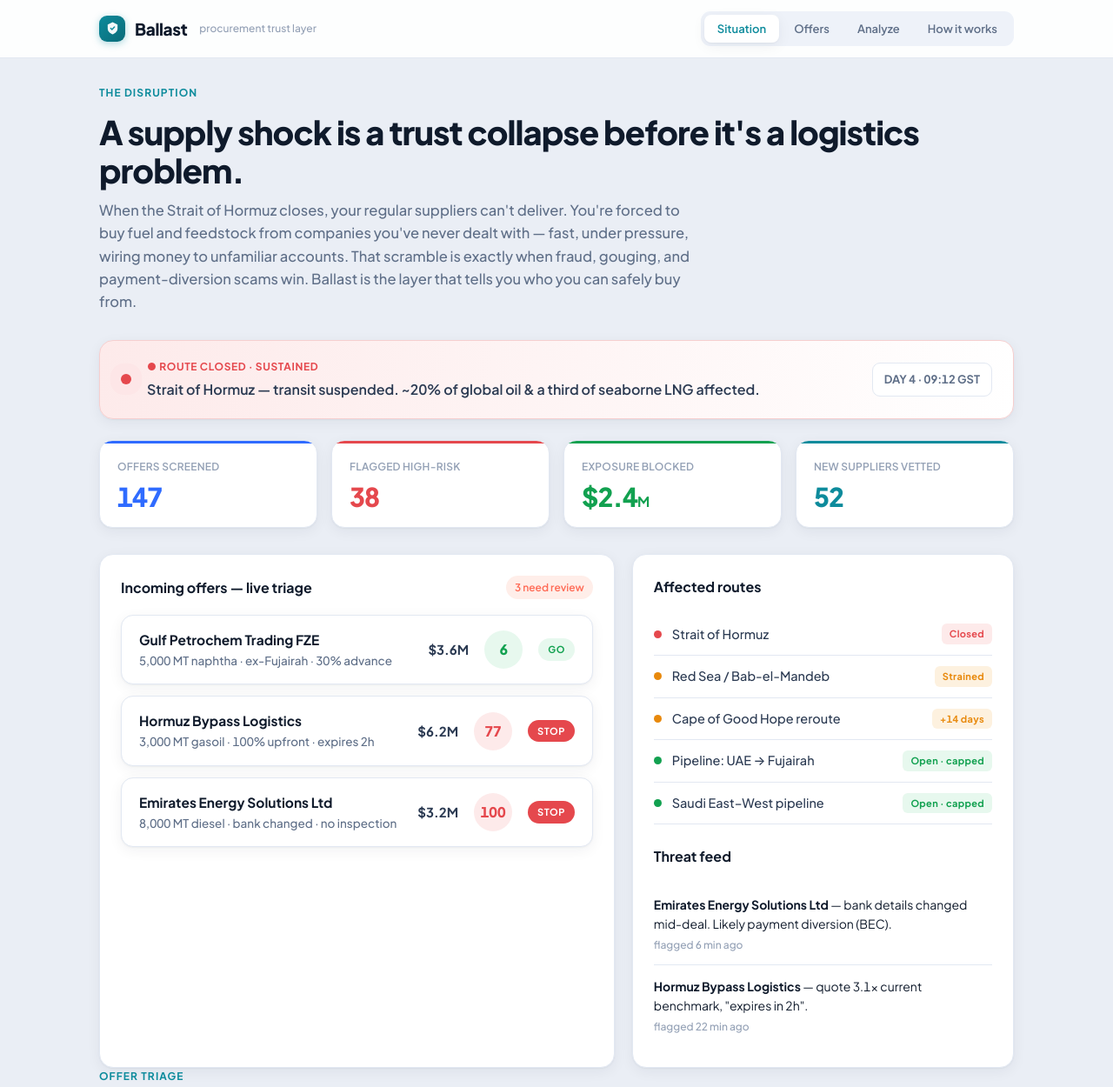
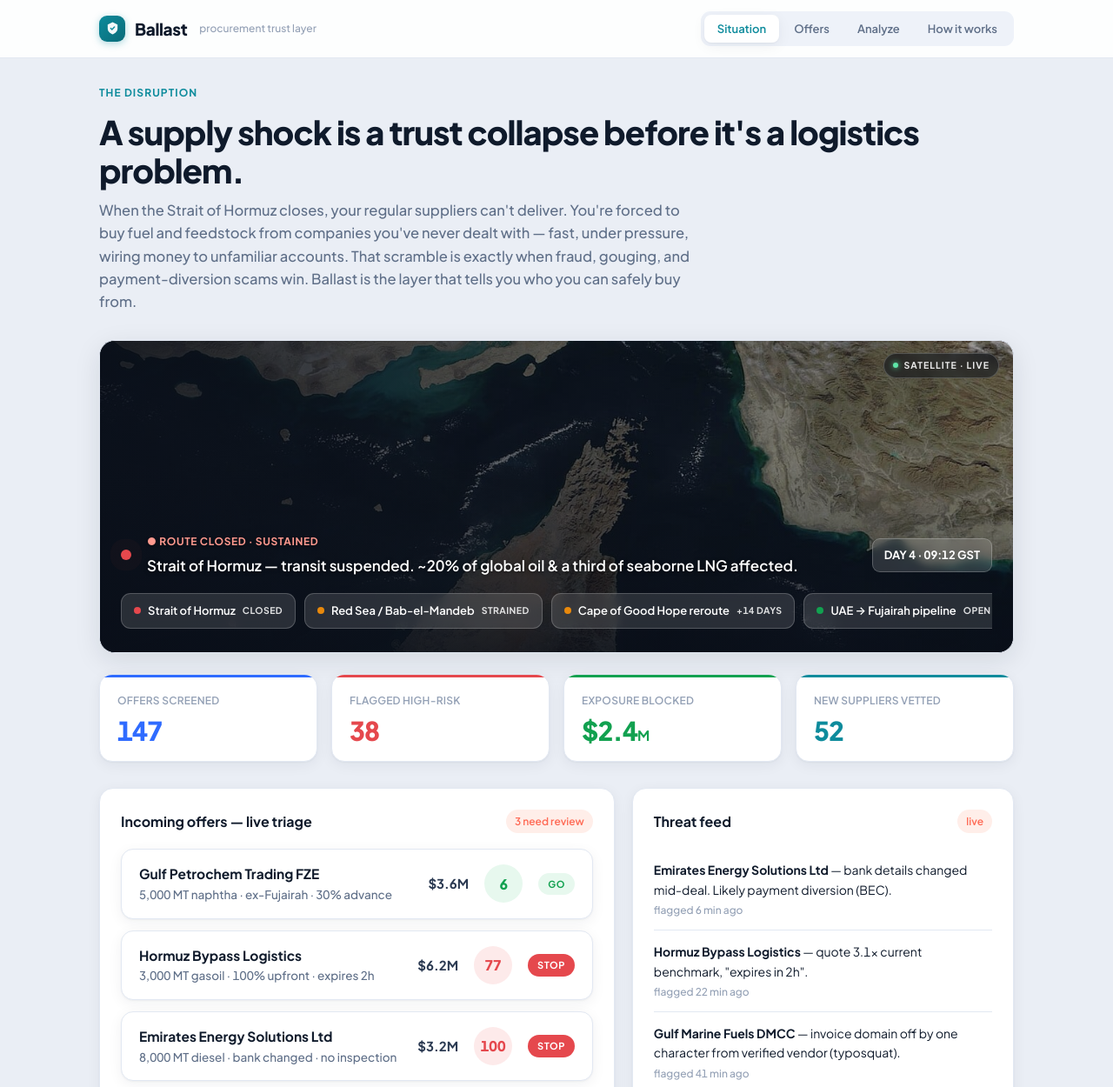
Before and after one commit to RithishPK/Ballast, a plain HTML site: page index.html in a window 1280 px wide. Shown: the top 1250 px of the page at 87% size. Drawn offline with Linux system fonts and the light colour scheme.

Commit message:
Bigger hero + scrollable route ticker + threat feed

```diff
--- a/index.html
+++ b/index.html
@@ -50,13 +50,26 @@
   .sub{color:var(--muted);font-size:16.5px;max-width:700px;margin:0 0 30px;font-weight:500;}
 
   /* ---------- scenario banner ---------- */
-  .scenario{background:linear-gradient(100deg,var(--stop-t),var(--surface));border:1px solid #f6cfcf;border-radius:16px;padding:20px 24px;margin-bottom:24px;display:flex;align-items:center;gap:18px;flex-wrap:wrap;box-shadow:var(--shadow);}
+  .scenario{position:relative;overflow:hidden;border-radius:18px;margin-bottom:24px;min-height:360px;display:flex;align-items:flex-end;background:#0d1626 url('strait_of_hormuz.jpeg') center 35%/cover no-repeat;box-shadow:var(--shadow-lg);border:1px solid var(--line);}
+  .scenario::before{content:"";position:absolute;inset:0;background:linear-gradient(95deg,rgba(9,14,24,.90) 0%,rgba(9,14,24,.60) 45%,rgba(9,14,24,.16) 100%);}
+  .scenario::after{content:"";position:absolute;inset:0;background:linear-gradient(180deg,transparent 38%,rgba(9,14,24,.74) 100%);}
+  .scenario-inner{position:relative;z-index:2;width:100%;padding:24px;display:flex;flex-direction:column;justify-content:flex-end;gap:18px;}
+  .scenario-alert{display:flex;align-items:center;gap:18px;flex-wrap:wrap;}
+  .sat-tag{position:absolute;top:14px;right:16px;z-index:2;font-weight:700;font-size:10.5px;letter-spacing:.1em;text-transform:uppercase;color:rgba(255,255,255,.9);background:rgba(9,14,24,.5);backdrop-filter:blur(4px);padding:5px 10px;border-radius:20px;border:1px solid rgba(255,255,255,.2);display:flex;align-items:center;gap:6px;}
+  .sat-tag .live{width:6px;height:6px;border-radius:50%;background:#5ee6a8;box-shadow:0 0 6px #5ee6a8;}
   .pulse{width:12px;height:12px;border-radius:50%;background:var(--stop);flex-shrink:0;animation:pulse 2s infinite;}
-  @keyframes pulse{0%{box-shadow:0 0 0 0 rgba(229,72,77,.45);}70%{box-shadow:0 0 0 13px rgba(229,72,77,0);}100%{box-shadow:0 0 0 0 rgba(229,72,77,0);}}
-  .scenario .txt{flex:1;min-width:250px;}
-  .scenario .status{font-weight:700;font-size:12px;color:var(--stop);letter-spacing:.05em;text-transform:uppercase;margin-bottom:4px;}
-  .scenario .headline{font-weight:600;font-size:16px;color:var(--ink-2);}
-  .scenario .day{font-weight:700;font-size:13px;color:var(--muted);white-space:nowrap;background:var(--surface);padding:8px 13px;border-radius:9px;border:1px solid var(--line);}
+  @keyframes pulse{0%{box-shadow:0 0 0 0 rgba(229,72,77,.5);}70%{box-shadow:0 0 0 13px rgba(229,72,77,0);}100%{box-shadow:0 0 0 0 rgba(229,72,77,0);}}
+  .scenario .txt{flex:1;min-width:240px;}
+  .scenario .status{font-weight:700;font-size:12px;color:#ff9a8f;letter-spacing:.05em;text-transform:uppercase;margin-bottom:5px;text-shadow:0 1px 3px rgba(0,0,0,.5);}
+  .scenario .headline{font-weight:600;font-size:17px;color:#fff;text-shadow:0 1px 4px rgba(0,0,0,.6);}
+  .scenario .day{font-weight:700;font-size:13px;color:#fff;white-space:nowrap;background:rgba(255,255,255,.14);backdrop-filter:blur(4px);padding:8px 13px;border-radius:9px;border:1px solid rgba(255,255,255,.22);}
+  .route-ticker{display:flex;gap:10px;overflow-x:auto;padding-bottom:3px;scrollbar-width:thin;scrollbar-color:rgba(255,255,255,.3) transparent;}
+  .route-ticker::-webkit-scrollbar{height:6px;}
+  .route-ticker::-webkit-scrollbar-thumb{background:rgba(255,255,255,.28);border-radius:3px;}
+  .route-ticker::-webkit-scrollbar-track{background:transparent;}
+  .rchip{flex:0 0 auto;display:flex;align-items:center;gap:8px;background:rgba(255,255,255,.13);backdrop-filter:blur(6px);border:1px solid rgba(255,255,255,.2);color:#fff;font-weight:600;font-size:13px;padding:9px 14px;border-radius:11px;white-space:nowrap;}
+  .rchip .rdot{width:8px;height:8px;border-radius:50%;flex-shrink:0;}
+  .rchip .rstat{font-weight:700;font-size:10.5px;opacity:.85;text-transform:uppercase;letter-spacing:.04em;}
 
   /* ---------- metric cards ---------- */
   .metrics{display:grid;grid-template-columns:repeat(4,1fr);gap:16px;margin-bottom:30px;}
@@ -166,6 +179,10 @@
   }
   @media(max-width:620px){
     body{overflow-x:hidden;}
+    .scenario{min-height:300px;}
+    .scenario-alert{align-items:flex-start;flex-direction:column;gap:12px;}
+    .scenario .txt{min-width:0;}
+    .scenario .day{order:3;align-self:flex-start;}
     .topbar-inner{flex-wrap:wrap;gap:12px;padding:11px 16px;}
     nav.views{margin-left:0;width:100%;overflow-x:auto;-webkit-overflow-scrolling:touch;justify-content:flex-start;scrollbar-width:none;}
     nav.views::-webkit-scrollbar{display:none;}
@@ -235,12 +252,24 @@
     <p class="sub">When the Strait of Hormuz closes, your regular suppliers can't deliver. You're forced to buy fuel and feedstock from companies you've never dealt with — fast, under pressure, wiring money to unfamiliar accounts. That scramble is exactly when fraud, gouging, and payment-diversion scams win. Ballast is the layer that tells you who you can safely buy from.</p>
 
     <div class="scenario">
-      <span class="pulse"></span>
-      <div class="txt">
-        <div class="status">● Route closed · sustained</div>
-        <div class="headline">Strait of Hormuz — transit suspended. ~20% of global oil &amp; a third of seaborne LNG affected.</div>
+      <span class="sat-tag"><span class="live"></span>Satellite · live</span>
+      <div class="scenario-inner">
+        <div class="scenario-alert">
+          <span class="pulse"></span>
+          <div class="txt">
+            <div class="status">● Route closed · sustained</div>
+            <div class="headline">Strait of Hormuz — transit suspended. ~20% of global oil &amp; a third of seaborne LNG affected.</div>
+          </div>
+          <div class="day">DAY 4 · 09:12 GST</div>
+        </div>
+        <div class="route-ticker">
+          <div class="rchip"><span class="rdot" style="background:#e5484d"></span>Strait of Hormuz<span class="rstat">Closed</span></div>
+          <div class="rchip"><span class="rdot" style="background:#e8890c"></span>Red Sea / Bab-el-Mandeb<span class="rstat">Strained</span></div>
+          <div class="rchip"><span class="rdot" style="background:#e8890c"></span>Cape of Good Hope reroute<span class="rstat">+14 days</span></div>
+          <div class="rchip"><span class="rdot" style="background:#12a150"></span>UAE → Fujairah pipeline<span class="rstat">Open · capped</span></div>
+          <div class="rchip"><span class="rdot" style="background:#12a150"></span>Saudi East–West pipeline<span class="rstat">Open · capped</span></div>
+        </div>
       </div>
-      <div class="day">DAY 4 · 09:12 GST</div>
     </div>
 
     <div class="metrics">
@@ -256,15 +285,11 @@
         <div class="offers" id="mini-offers"></div>
       </div>
       <div class="card">
-        <h3>Affected routes</h3>
-        <div class="route"><span class="dot blocked"></span><span class="name">Strait of Hormuz</span><span class="tag tag-blocked">Closed</span></div>
-        <div class="route"><span class="dot strained"></span><span class="name">Red Sea / Bab-el-Mandeb</span><span class="tag tag-strained">Strained</span></div>
-        <div class="route"><span class="dot strained"></span><span class="name">Cape of Good Hope reroute</span><span class="tag tag-strained">+14 days</span></div>
-        <div class="route"><span class="dot open"></span><span class="name">Pipeline: UAE → Fujairah</span><span class="tag tag-open">Open · capped</span></div>
-        <div class="route"><span class="dot open"></span><span class="name">Saudi East–West pipeline</span><span class="tag tag-open">Open · capped</span></div>
-        <h3 style="margin-top:24px;">Threat feed</h3>
+        <h3>Threat feed <span class="count">live</span></h3>
         <div class="feed-item"><div class="body"><span class="who">Emirates Energy Solutions Ltd</span> — bank details changed mid-deal. Likely payment diversion (BEC).<div class="meta">flagged 6 min ago</div></div></div>
         <div class="feed-item"><div class="body"><span class="who">Hormuz Bypass Logistics</span> — quote 3.1× current benchmark, "expires in 2h".<div class="meta">flagged 22 min ago</div></div></div>
+        <div class="feed-item"><div class="body"><span class="who">Gulf Marine Fuels DMCC</span> — invoice domain off by one character from verified vendor (typosquat).<div class="meta">flagged 41 min ago</div></div></div>
+        <div class="feed-item"><div class="body"><span class="who">Al-Noor Petroleum FZE</span> — no trade history, demands crypto advance for "immediate" cargo.<div class="meta">flagged 1 hr ago</div></div></div>
       </div>
     </div>
   </section>
```
Also changed, not shown: strait_of_hormuz.jpeg (added).
